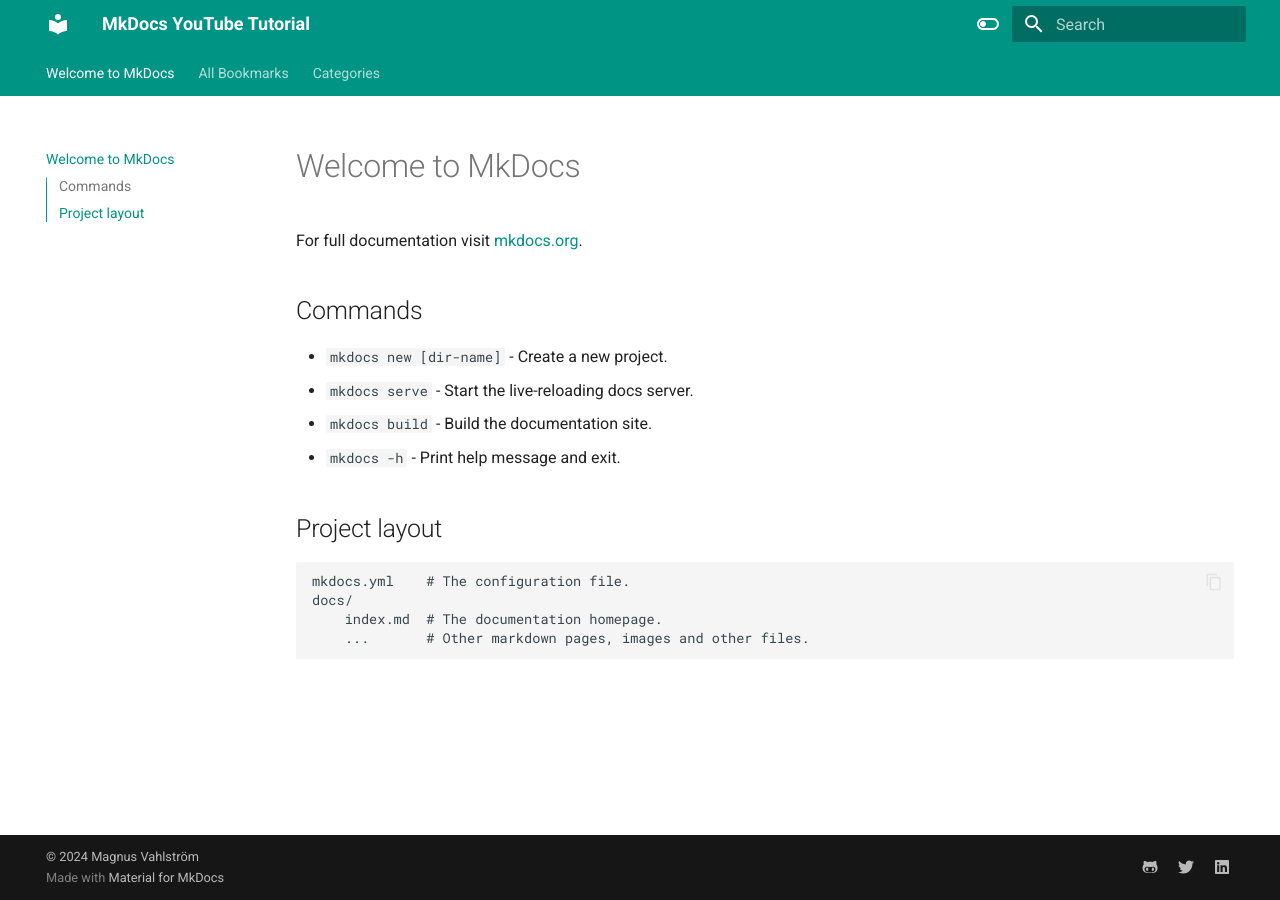
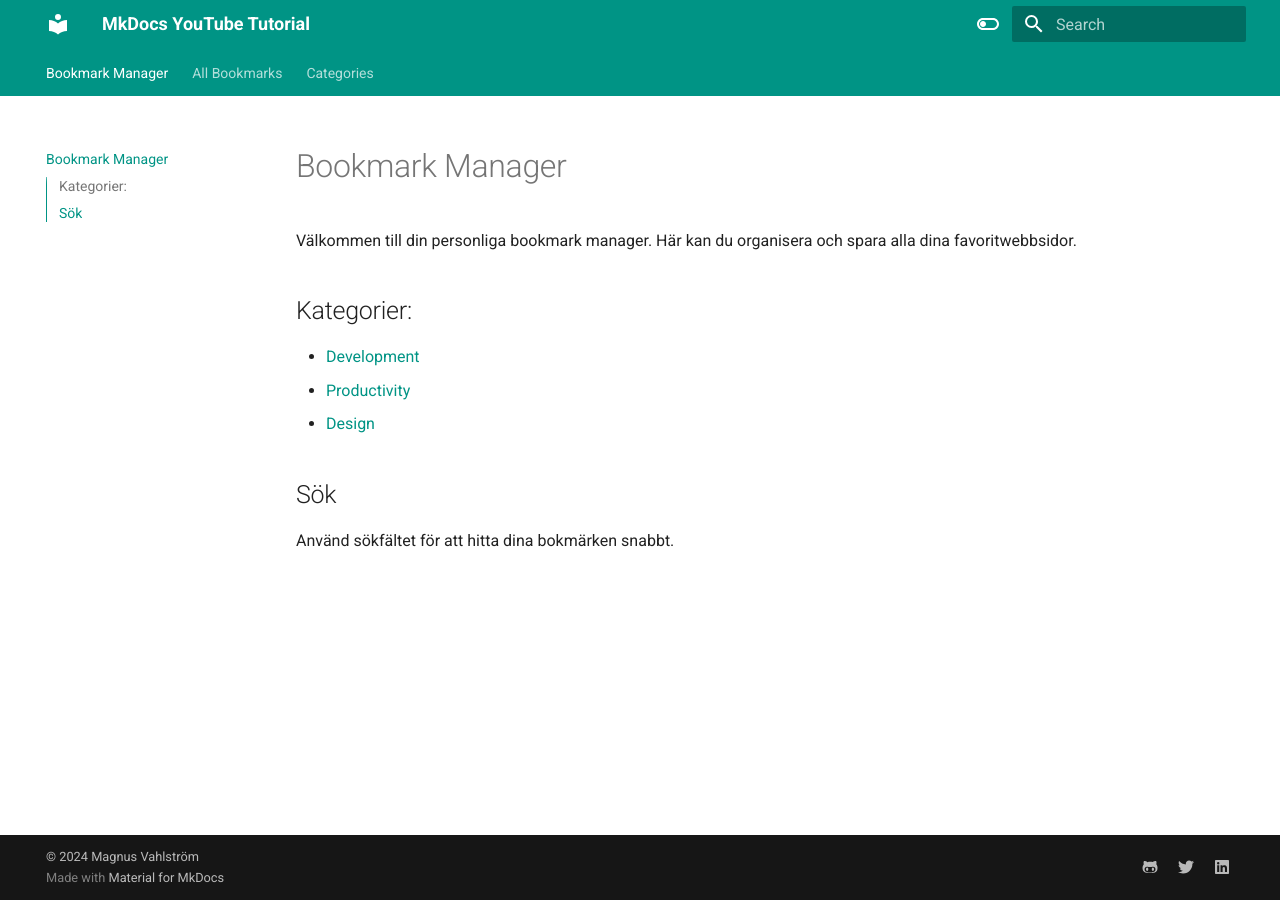
Before and after one commit to wahlstrommm/Bookmark, an MkDocs documentation site: the page built from docs/index.md, in a window 1280 px wide. Built offline with MkDocs 1.6.1 and Material for MkDocs 9.7.7, drawn with Linux system fonts in a browser that asks for light colours.

Commit message:
updated index.md

```diff
--- a/docs/index.md
+++ b/docs/index.md
@@ -1,17 +1,11 @@
-# Welcome to MkDocs
+# Bookmark Manager
 
-For full documentation visit [mkdocs.org](https://www.mkdocs.org).
+Välkommen till din personliga bookmark manager. Här kan du organisera och spara alla dina favoritwebbsidor.
 
-## Commands
+## Kategorier:
+- [Development](categories/development.md)
+- [Productivity](categories/productivity.md)
+- [Design](categories/design.md)
 
-* `mkdocs new [dir-name]` - Create a new project.
-* `mkdocs serve` - Start the live-reloading docs server.
-* `mkdocs build` - Build the documentation site.
-* `mkdocs -h` - Print help message and exit.
-
-## Project layout
-
-    mkdocs.yml    # The configuration file.
-    docs/
-        index.md  # The documentation homepage.
-        ...       # Other markdown pages, images and other files.
+## Sök
+Använd sökfältet för att hitta dina bokmärken snabbt.
```
